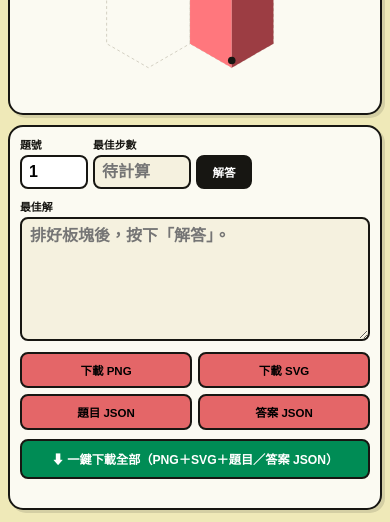
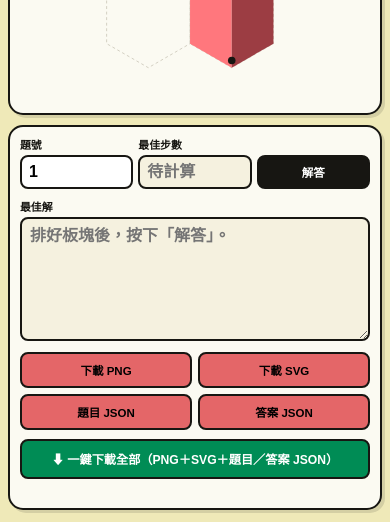
Before and after one commit to oro1081111/meow_maze_admin, a website: page index.html in a window 390 px wide. Shown: the part 353-875 px from the top of the page. Drawn offline with Linux system fonts and the light colour scheme.

Commit message:
平均分配題號步數與解答欄位

```diff
--- a/assets/puzzle-editor.css
+++ b/assets/puzzle-editor.css
@@ -10,7 +10,7 @@ body{margin:0;background:var(--paper);color:var(--ink);font-family:"Noto Sans TC
 .editor-controls,.editor-preview{border:var(--line);border-radius:20px;background:var(--light);box-shadow:6px 6px 0 #17161222}
 .editor-controls{padding:18px}
 .editor-controls h1,.editor-preview h2{margin:0 0 16px}
-.solve-row{display:grid;grid-template-columns:72px 104px 58px;align-items:end;justify-content:start;gap:6px}
+.solve-row{display:grid;grid-template-columns:repeat(3,minmax(0,1fr));align-items:end;width:100%;gap:6px}
 .solve-row>label{min-width:0;margin:0}
 label{display:block;margin:9px 0 4px;font-size:.72rem;font-weight:900}
 input,textarea,button{font:inherit}
@@ -19,7 +19,7 @@ input{height:36px;min-height:36px}
 input[readonly],textarea[readonly]{background:#f5f1df}
 textarea{min-height:92px;resize:vertical;line-height:1.35}
 .export-grid button,.ghost,.solve{min-height:36px;border:var(--line);border-radius:8px;background:#fff;font-size:.72rem;font-weight:900;cursor:pointer;touch-action:manipulation}
-.solve{width:58px;height:36px;margin:0;padding:0 7px;background:var(--ink);color:#fff;white-space:nowrap}
+.solve{width:100%;height:36px;margin:0;padding:0 7px;background:var(--ink);color:#fff;white-space:nowrap}
 .solve:disabled{cursor:wait;opacity:.65}
 .ghost{width:100%;margin-top:10px;background:transparent}
 .export-grid{display:grid;grid-template-columns:1fr 1fr;gap:6px;margin-top:9px}
@@ -46,10 +46,10 @@ textarea{min-height:92px;resize:vertical;line-height:1.35}
   .board-host{margin-top:6px}
 }
 @media(max-width:390px){
-  .solve-row{grid-template-columns:68px 98px 56px;gap:5px}
+  .solve-row{grid-template-columns:repeat(3,minmax(0,1fr));gap:5px}
   .editor-controls{padding:9px 10px}
   label{font-size:.68rem}
   input{height:34px;min-height:34px;padding:5px 7px}
-  .solve{width:56px;height:34px;min-height:34px}
+  .solve{width:100%;height:34px;min-height:34px}
   textarea{min-height:82px}
 }
```
